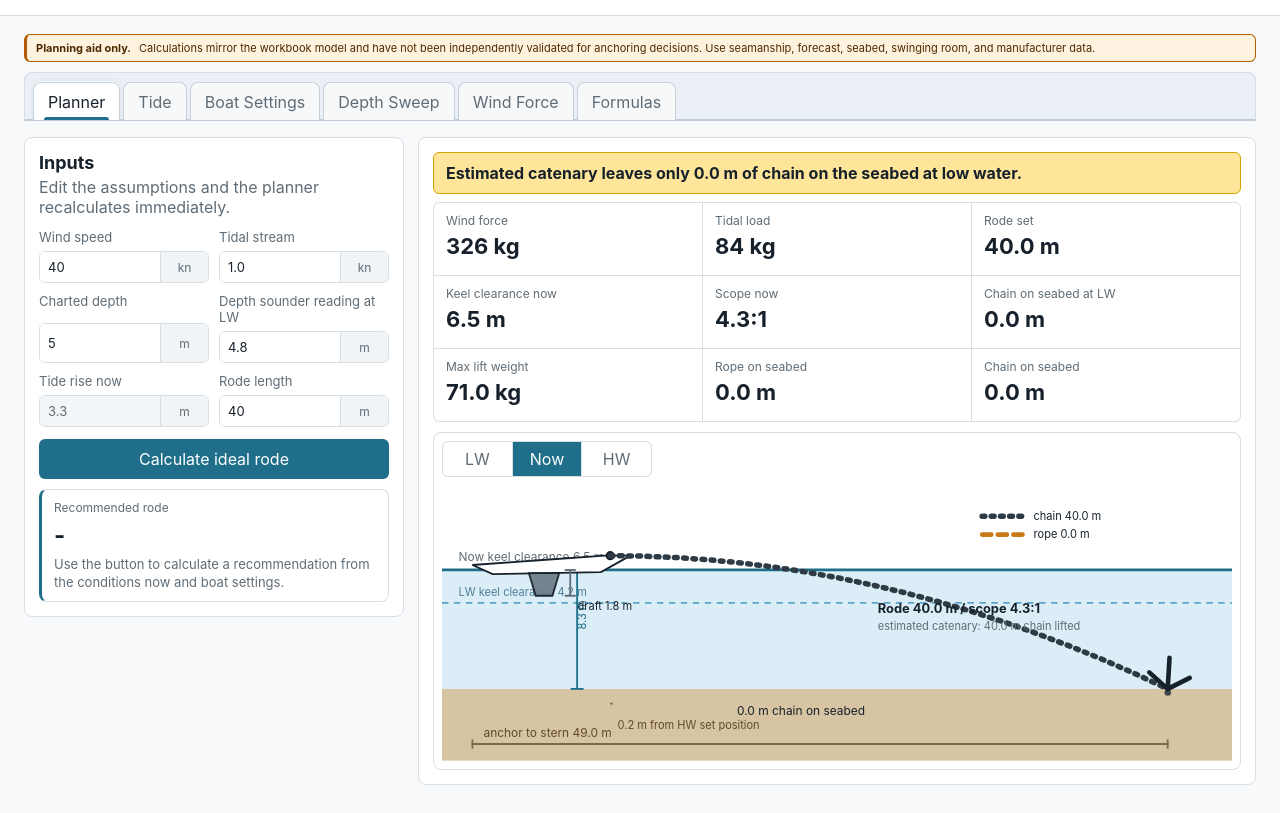
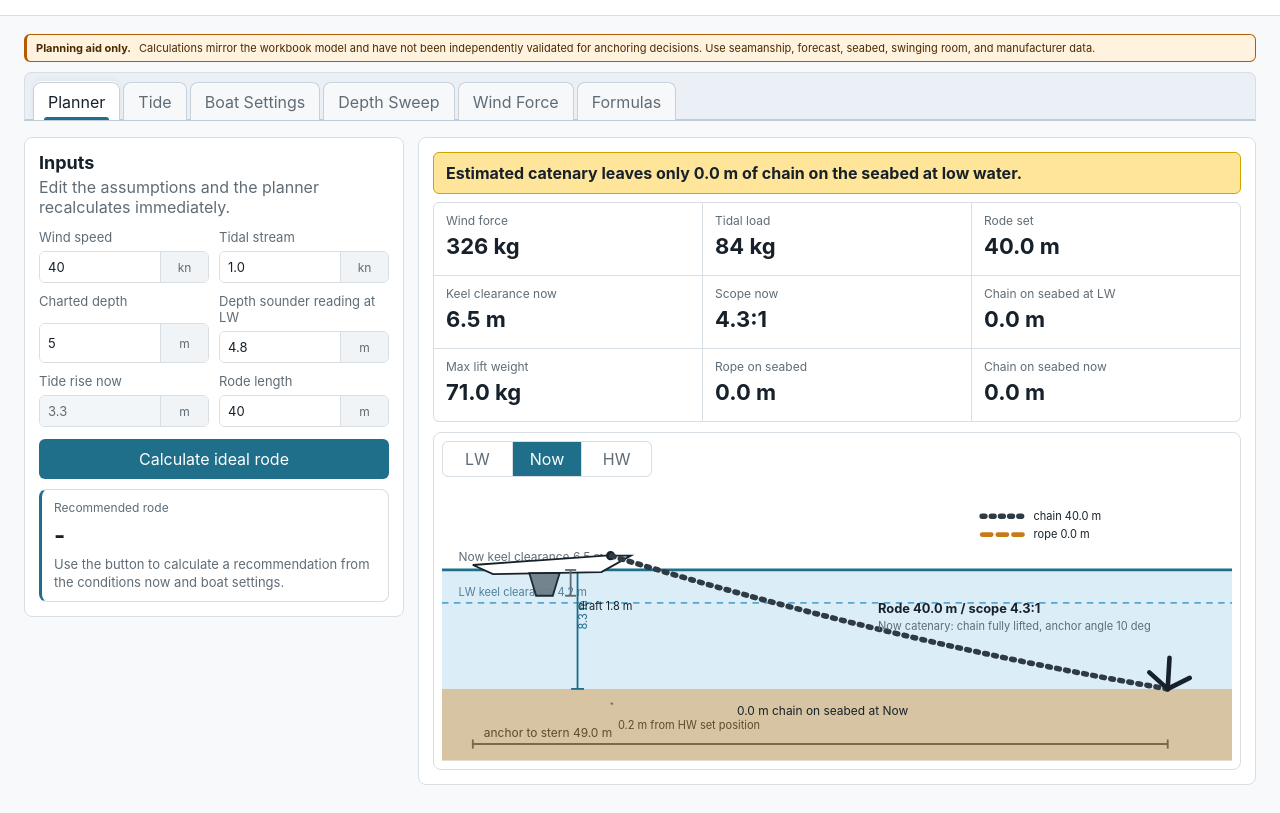
Before and after one commit to mcdonaldajr/anchor-force-planner, a website: page public/index.html in a window 1280 px wide. Shown: the part 74-887 px from the top of the page. Drawn offline with Linux system fonts and the light colour scheme.

Commit message:
Correct rode catenary direction

```diff
--- a/public/app.js
+++ b/public/app.js
@@ -15,6 +15,7 @@ const defaults = {
   chainLength: 50,
   ropeLength: 50,
   chainWeight: 1.4,
+  ropeWeight: 0.12,
   anchorWeight: 15,
   underwaterDragFactor: 0.35
 };
@@ -58,22 +59,89 @@ function calculateTidalForce(input) {
   return 13.2 * underwaterArea * input.tidalStream ** 2;
 }
 
-function calculateCatenary(input, verticalDrop, chainDeployed, horizontalLoad) {
-  const chainWeight = Math.max(0.01, input.chainWeight);
-  const load = Math.max(0.01, horizontalLoad);
-  const a = load / chainWeight;
-  const suspendedNeeded = Math.sqrt(Math.max(0, verticalDrop ** 2 + 2 * a * verticalDrop));
-  const chainLifted = Math.min(chainDeployed, suspendedNeeded);
-  const chainOnSeabed = Math.max(0, chainDeployed - chainLifted);
-  const liftWeight = input.anchorWeight + chainLifted * input.chainWeight;
-  const catenaryReach = a * Math.acosh(1 + verticalDrop / a);
+function catenarySegment(weight, length, horizontalLoad, startingVerticalLoad = 0, samples = 14) {
+  const w = Math.max(0.01, weight);
+  const h = Math.max(0.01, horizontalLoad);
+  const a = h / w;
+  const q0 = startingVerticalLoad / w;
+  const base = Math.sqrt(q0 ** 2 + a ** 2);
+  const baseAsinh = Math.asinh(q0 / a);
+  const vertical = Math.sqrt((q0 + length) ** 2 + a ** 2) - base;
+  const horizontal = a * (Math.asinh((q0 + length) / a) - baseAsinh);
+  const points = Array.from({ length: samples }, (_, index) => {
+    const s = length * (index / Math.max(1, samples - 1));
+    return {
+      x: a * (Math.asinh((q0 + s) / a) - baseAsinh),
+      y: Math.sqrt((q0 + s) ** 2 + a ** 2) - base
+    };
+  });
+
+  return { a, horizontal, vertical, points };
+}
+
+function combinedVerticalRise(input, chainLifted, ropeDeployed, horizontalLoad, startingVerticalLoad = 0) {
+  const chain = catenarySegment(input.chainWeight, chainLifted, horizontalLoad, startingVerticalLoad, 2);
+  const rope = catenarySegment(input.ropeWeight, ropeDeployed, horizontalLoad, startingVerticalLoad + chainLifted * input.chainWeight, 2);
+  return chain.vertical + rope.vertical;
+}
+
+function calculateCatenary(input, verticalDrop, chainDeployed, ropeDeployed, horizontalLoad) {
+  const maxChainLifted = Math.max(0, chainDeployed);
+  const ropeLength = Math.max(0, ropeDeployed);
+  let low = 0;
+  let high = maxChainLifted;
+  let startingVerticalLoad = 0;
+  const fullRise = combinedVerticalRise(input, maxChainLifted, ropeLength, horizontalLoad);
+
+  if (fullRise < verticalDrop) {
+    low = maxChainLifted;
+    high = maxChainLifted;
+    let loadLow = 0;
+    let loadHigh = Math.max(1, horizontalLoad);
+    while (combinedVerticalRise(input, maxChainLifted, ropeLength, horizontalLoad, loadHigh) < verticalDrop && loadHigh < horizontalLoad * 1000) {
+      loadHigh *= 2;
+    }
+    for (let index = 0; index < 40; index += 1) {
+      const mid = (loadLow + loadHigh) / 2;
+      if (combinedVerticalRise(input, maxChainLifted, ropeLength, horizontalLoad, mid) < verticalDrop) loadLow = mid;
+      else loadHigh = mid;
+    }
+    startingVerticalLoad = loadHigh;
+  } else {
+    for (let index = 0; index < 36; index += 1) {
+      const mid = (low + high) / 2;
+      if (combinedVerticalRise(input, mid, ropeLength, horizontalLoad) < verticalDrop) low = mid;
+      else high = mid;
+    }
+  }
+
+  const chainLifted = Math.min(maxChainLifted, high);
+  const chainOnSeabed = Math.max(0, maxChainLifted - chainLifted);
+  const chain = catenarySegment(input.chainWeight, chainLifted, horizontalLoad, startingVerticalLoad, 18);
+  const rope = catenarySegment(input.ropeWeight, ropeLength, horizontalLoad, startingVerticalLoad + chainLifted * input.chainWeight, 18);
+  const ropePoints = rope.points.map((point) => ({
+    x: chain.horizontal + point.x,
+    y: chain.vertical + point.y
+  }));
+  const liftedPoints = [
+    ...chain.points,
+    ...ropePoints.slice(ropeLength > 0 ? 1 : ropePoints.length)
+  ];
+  const horizontalReach = chainOnSeabed + chain.horizontal + rope.horizontal;
+  const liftWeight = input.anchorWeight + chainLifted * input.chainWeight + ropeLength * input.ropeWeight;
 
   return {
-    a,
-    catenaryReach,
+    chainA: chain.a,
+    ropeA: rope.a,
     chainLifted,
     chainOnSeabed,
-    liftWeight
+    ropeDeployed: ropeLength,
+    anchorAngle: Math.atan2(startingVerticalLoad, Math.max(0.01, horizontalLoad)),
+    horizontalReach,
+    liftedPoints,
+    spliceIndex: Math.max(0, chain.points.length - 1),
+    liftWeight,
+    reachesBow: fullRise >= verticalDrop
   };
 }
 
@@ -96,8 +164,9 @@ function calculateForDepth(input, depthLw) {
   const tidalForce = calculateTidalForce(input);
   const horizontalLoad = windForce + tidalForce;
   const chainDeployed = Math.min(rodeLength, input.chainLength);
-  const catenary = calculateCatenary(input, verticalDrop, chainDeployed, horizontalLoad);
-  const lowWaterCatenary = calculateCatenary(input, lowWaterVerticalDrop, chainDeployed, horizontalLoad);
+  const ropeDeployed = Math.max(0, rodeLength - input.chainLength);
+  const catenary = calculateCatenary(input, verticalDrop, chainDeployed, ropeDeployed, horizontalLoad);
+  const lowWaterCatenary = calculateCatenary(input, lowWaterVerticalDrop, chainDeployed, ropeDeployed, horizontalLoad);
   const shortfall = Math.max(0, rodeLength - totalRode);
   const lowWaterClearance = lowWaterDepth - input.draft;
   const keelClearance = currentDepth - input.draft;
@@ -109,7 +178,7 @@ function calculateForDepth(input, depthLw) {
     sounderLw: lowWaterDepth - input.sounderOffset,
     depthHw: currentDepth,
     verticalDrop,
-    horizontalReach: Math.sqrt(Math.max(0, rodeLength ** 2 - verticalDrop ** 2)),
+    horizontalReach: catenary.horizontalReach,
     scopeRatio: verticalDrop > 0 ? rodeLength / verticalDrop : 0,
     rodeLength,
     totalRode,
@@ -118,14 +187,18 @@ function calculateForDepth(input, depthLw) {
     ropeOnSeabed,
     chainLifted: catenary.chainLifted,
     chainOnSeabed: catenary.chainOnSeabed,
+    ropeDeployed: catenary.ropeDeployed,
     lowWaterChainLifted: lowWaterCatenary.chainLifted,
     lowWaterChainOnSeabed: lowWaterCatenary.chainOnSeabed,
     liftWeight: catenary.liftWeight,
     windForce,
     tidalForce,
     horizontalLoad,
-    catenaryReach: catenary.catenaryReach,
-    catenaryA: catenary.a,
+    catenaryPoints: catenary.liftedPoints,
+    catenarySpliceIndex: catenary.spliceIndex,
+    anchorAngle: catenary.anchorAngle,
+    chainA: catenary.chainA,
+    ropeA: catenary.ropeA,
     shortfall,
     keelClearance,
     lowWaterClearance,
@@ -358,19 +431,12 @@ function svg(tag, attrs = {}, children = []) {
   return el;
 }
 
-function catenaryPath(x1, y1, x2, y2, aPx) {
-  const run = Math.max(1, x2 - x1);
-  const drop = y2 - y1;
-  if (drop <= 1 || run <= 4 || !Number.isFinite(aPx) || aPx <= 1) return `M${x1} ${y1} L${x2} ${y2}`;
-  const u = Math.acosh(1 + drop / aPx);
-  const divisor = Math.max(0.001, Math.cosh(u) - 1);
-  const points = Array.from({ length: 18 }, (_, index) => {
-    const t = index / 17;
-    const x = x1 + run * t;
-    const y = y1 + drop * ((Math.cosh(u * t) - 1) / divisor);
+function pathFromPhysicalPoints(points, anchorX, seabedY, scale, chainOnSeabed, start = 0, end = points.length) {
+  return points.slice(start, end).map((point, index) => {
+    const x = anchorX - (chainOnSeabed + point.x) * scale;
+    const y = seabedY - point.y * scale;
     return `${index === 0 ? "M" : "L"}${round(x, 2)} ${round(y, 2)}`;
-  });
-  return points.join(" ");
+  }).join(" ");
 }
 
 function renderDiagram(result, mode = diagramMode) {
@@ -411,17 +477,17 @@ function renderDiagram(result, mode = diagramMode) {
   const keelHitsBottom = keelBottomY >= seabedY;
   const labelX = Math.min(anchorX - 170, Math.max(bowX + 120, bowX + horizontalReach * scale * 0.48));
   const rodeMidY = (bowPointY + anchorY) / 2 - 10;
-  const ropeDeployed = Math.max(0, result.rodeLength - input.chainLength);
+  const ropeDeployed = result.ropeDeployed;
   const chainDeployed = Math.min(result.rodeLength, input.chainLength);
-  const chainStartRatio = result.rodeLength > 0 ? ropeDeployed / result.rodeLength : 0;
-  const chainStartX = bowX + (anchorX - bowX) * chainStartRatio;
-  const chainStartY = bowPointY + (anchorY - bowPointY) * chainStartRatio;
-  const ropeOnSeabedStartX = anchorX - result.amountOnSeabed * scale;
-  const chainOnSeabedStartX = Math.max(chainStartX, anchorX - result.chainOnSeabed * scale);
+  const touchDownX = anchorX - result.chainOnSeabed * scale;
   const hwBowX = anchorX - hwResult.horizontalReach * scale;
   const hasRopeDeployed = ropeDeployed > 0.05;
-  const hasRopeOnSeabed = result.amountOnSeabed - input.chainLength > 0.05;
-  const chainPath = catenaryPath(chainStartX, chainStartY, chainOnSeabedStartX, seabedY, result.catenaryA * scale);
+  const chainPath = pathFromPhysicalPoints(result.catenaryPoints, anchorX, seabedY, scale, result.chainOnSeabed, 0, result.catenarySpliceIndex + 1);
+  const ropePath = pathFromPhysicalPoints(result.catenaryPoints, anchorX, seabedY, scale, result.chainOnSeabed, result.catenarySpliceIndex, result.catenaryPoints.length);
+  const anchorAngleDeg = Math.abs(result.anchorAngle * 180 / Math.PI);
+  const catenaryLabel = result.chainOnSeabed > 0.05
+    ? `${modeLabel} catenary: ${fmt(result.chainLifted, 1, " m")} chain lifted`
+    : `${modeLabel} catenary: chain fully lifted, anchor angle ${fmt(anchorAngleDeg, 0, " deg")}`;
   const sternDistance = horizontalReach + input.loa;
   const distanceY = seabedY + 60;
   const distanceStartX = Math.max(18, boatSternX);
@@ -447,19 +513,18 @@ function renderDiagram(result, mode = diagramMode) {
     svg("line", { x1: keelCenterX + keelHalfWidth + 6, y1: waterY, x2: keelCenterX + keelHalfWidth + 18, y2: waterY, stroke: keelHitsBottom ? "#b44444" : "#5f6c76", "stroke-width": 2 }),
     svg("line", { x1: keelCenterX + keelHalfWidth + 6, y1: keelBottomY, x2: keelCenterX + keelHalfWidth + 18, y2: keelBottomY, stroke: keelHitsBottom ? "#b44444" : "#5f6c76", "stroke-width": 2 }),
     svg("circle", { cx: bowX, cy: bowPointY, r: 5, fill: "#17212b" }),
-    ...(hasRopeDeployed ? [svg("line", { x1: bowX, y1: bowPointY, x2: chainStartX, y2: chainStartY, stroke: "#c77a16", "stroke-width": 5, "stroke-linecap": "round", "stroke-dasharray": "10 7" })] : []),
     ...(chainDeployed > 0 ? [svg("path", { d: chainPath, fill: "none", stroke: "#2f3b44", "stroke-width": 6, "stroke-linecap": "round", "stroke-linejoin": "round", "stroke-dasharray": "3 7" })] : []),
-    ...(hasRopeOnSeabed ? [svg("line", { x1: ropeOnSeabedStartX, y1: seabedY + 4, x2: chainOnSeabedStartX, y2: seabedY + 4, stroke: "#c77a16", "stroke-width": 7, "stroke-linecap": "round", "stroke-dasharray": "10 7", opacity: 0.9 })] : []),
-    svg("line", { x1: chainOnSeabedStartX, y1: seabedY + 4, x2: anchorX, y2: seabedY + 4, stroke: "#2f3b44", "stroke-width": 7, "stroke-linecap": "round", "stroke-dasharray": "3 7", opacity: 0.9 }),
+    ...(hasRopeDeployed ? [svg("path", { d: ropePath, fill: "none", stroke: "#c77a16", "stroke-width": 5, "stroke-linecap": "round", "stroke-linejoin": "round", "stroke-dasharray": "10 7" })] : []),
+    ...(result.chainOnSeabed > 0.05 ? [svg("line", { x1: touchDownX, y1: seabedY + 4, x2: anchorX, y2: seabedY + 4, stroke: "#2f3b44", "stroke-width": 7, "stroke-linecap": "round", "stroke-dasharray": "3 7", opacity: 0.9 })] : []),
     svg("path", { d: `M${anchorX - 20} ${anchorY - 18} L${anchorX} ${anchorY} L${anchorX + 24} ${anchorY - 12} M${anchorX} ${anchorY} L${anchorX + 2} ${anchorY - 34}`, stroke: "#17212b", "stroke-width": 5, fill: "none", "stroke-linecap": "round" }),
     svg("text", { x: keelCenterX + keelHalfWidth + 20, y: Math.min(keelBottomY + 16, seabedY - 8), fill: keelHitsBottom ? "#8f2222" : "#17212b", "font-size": 12 }, [document.createTextNode(`draft ${fmt(input.draft, 1, " m")}`)]),
     svg("text", { x: labelX, y: rodeMidY, fill: "#17212b", "font-size": 14, "font-weight": 700 }, [document.createTextNode(`Rode ${fmt(result.rodeLength, 1, " m")} / scope ${fmt(result.scopeRatio, 1, ":1")}`)]),
-    svg("text", { x: labelX, y: rodeMidY + 18, fill: "#5f6c76", "font-size": 12 }, [document.createTextNode(`estimated catenary: ${fmt(result.chainLifted, 1, " m")} chain lifted`)]),
+    svg("text", { x: labelX, y: rodeMidY + 18, fill: "#5f6c76", "font-size": 12 }, [document.createTextNode(catenaryLabel)]),
     svg("line", { x1: 588, y1: 34, x2: 636, y2: 34, stroke: "#2f3b44", "stroke-width": 6, "stroke-linecap": "round", "stroke-dasharray": "3 7" }),
     svg("text", { x: 644, y: 38, fill: "#17212b", "font-size": 12 }, [document.createTextNode(`chain ${fmt(Math.min(input.chainLength, result.rodeLength), 1, " m")}`)]),
     svg("line", { x1: 588, y1: 54, x2: 636, y2: 54, stroke: "#c77a16", "stroke-width": 5, "stroke-linecap": "round", "stroke-dasharray": "10 7" }),
     svg("text", { x: 644, y: 58, fill: "#17212b", "font-size": 12 }, [document.createTextNode(`rope ${fmt(ropeDeployed, 1, " m")}`)]),
-    svg("text", { x: Math.max(bowX + 10, lowWaterTouchX + 10), y: seabedY + 28, fill: "#17212b", "font-size": 13 }, [document.createTextNode(`${fmt(result.chainOnSeabed, 1, " m")} chain on seabed`)]),
+    svg("text", { x: Math.max(bowX + 10, lowWaterTouchX + 10), y: seabedY + 28, fill: "#17212b", "font-size": 13 }, [document.createTextNode(`${fmt(result.chainOnSeabed, 1, " m")} chain on seabed at ${modeLabel}`)]),
     svg("line", { x1: distanceStartX, y1: distanceY, x2: anchorX, y2: distanceY, stroke: "#7a6a45", "stroke-width": 2 }),
     svg("line", { x1: distanceStartX, y1: distanceY - 5, x2: distanceStartX, y2: distanceY + 5, stroke: "#7a6a45", "stroke-width": 2 }),
     svg("line", { x1: anchorX, y1: distanceY - 5, x2: anchorX, y2: distanceY + 5, stroke: "#7a6a45", "stroke-width": 2 }),
@@ -511,7 +576,7 @@ function renderRodeTable() {
   const input = currentInputs();
   renderTable("rodeTable", ["Type", "Diameter", "Weight kg/m", "Total weight", "Typical WLL", "Typical break"], [
     ["G40 Chain", "8mm", fmt(input.chainWeight, 1), fmt(input.chainLength * input.chainWeight, 1, " kg"), "800 kgf", "4030 kgf"],
-    ["Anchorplait", "14mm", "-", "-", "-", "-"]
+    ["Anchorplait", "14mm", fmt(input.ropeWeight, 2), fmt(input.ropeLength * input.ropeWeight, 1, " kg"), "-", "-"]
   ]);
 }
 
--- a/public/index.html
+++ b/public/index.html
@@ -85,7 +85,7 @@
               <div><span>Chain on seabed at LW</span><strong id="seabedLength">-</strong></div>
               <div><span>Max lift weight</span><strong id="liftWeight">-</strong></div>
               <div><span>Rope on seabed</span><strong id="ropeSeabed">-</strong></div>
-              <div><span>Chain on seabed</span><strong id="chainSeabed">-</strong></div>
+              <div><span>Chain on seabed now</span><strong id="chainSeabed">-</strong></div>
             </section>
 
             <section class="visualPanel" aria-label="Anchor geometry">
@@ -165,6 +165,9 @@
             <label>Chain weight
               <span class="inputWithUnit"><input id="chainWeight" type="number" value="1.4" min="0" max="10" step="0.1"><span>kg/m</span></span>
             </label>
+            <label>Rope weight
+              <span class="inputWithUnit"><input id="ropeWeight" type="number" value="0.12" min="0" max="2" step="0.01"><span>kg/m</span></span>
+            </label>
             <label>Anchor weight
               <span class="inputWithUnit"><input id="anchorWeight" type="number" value="15" min="0" max="100" step="1"><span>kg</span></span>
             </label>
@@ -231,9 +234,9 @@
           <div><strong>HW-set rode</strong><code>chosenRodeLength</code></div>
           <div><strong>Displayed scope</strong><code>rodeLength / (selectedDepth + bowHeight)</code></div>
           <div><strong>Amount on seabed</strong><code>rodeLength - selectedDepth - bowHeight</code></div>
-          <div><strong>Estimated chain catenary</strong><code>suspendedChain ~= sqrt(depthToBow^2 + 2 * (horizontalLoad / chainWeight) * depthToBow)</code></div>
+          <div><strong>Estimated catenary</strong><code>chain and rope solved as separate catenary sections from anchor to bow</code></div>
           <div><strong>Rope on seabed at LW</strong><code>max(lowWaterSeabedRode - chainLength, 0)</code></div>
-          <div><strong>Weight to lift</strong><code>anchorWeight + min(selectedDepth + bowHeight, chainLength) * chainWeight</code></div>
+          <div><strong>Weight to lift</strong><code>anchorWeight + liftedChain * chainWeight + liftedRope * ropeWeight</code></div>
         </section>
       </section>
     </main>
```
Also changed, not shown: README.md.
